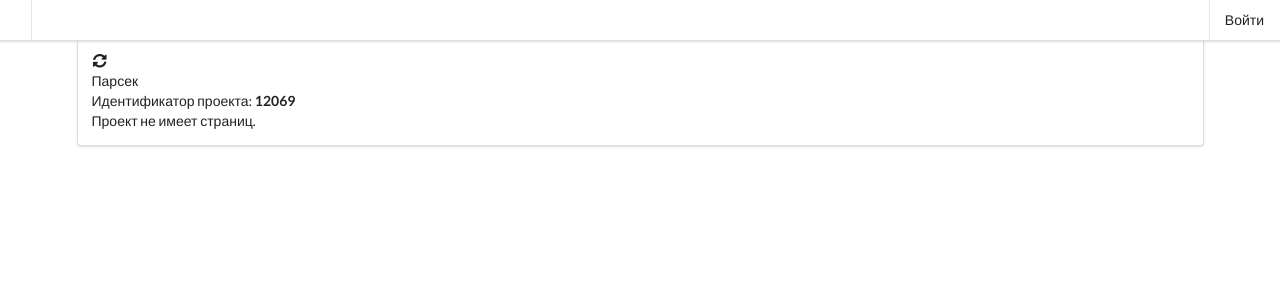
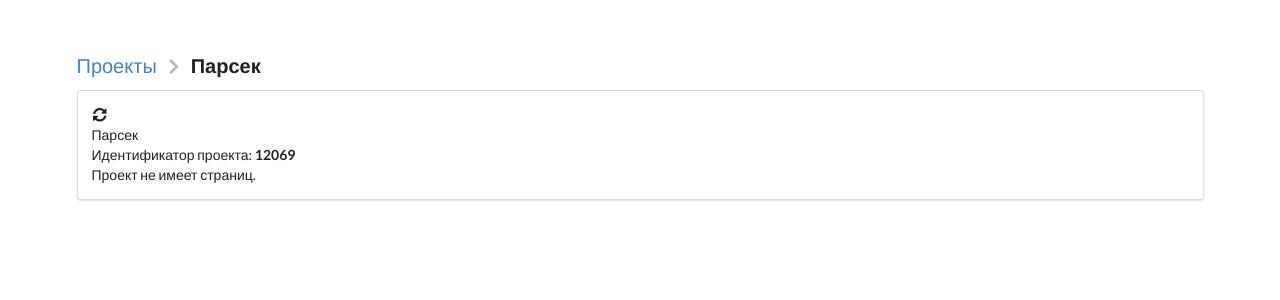
Before and after one commit to vesloguzov/TildaExport, a Django app: page /projects/12069/ in a window 1280 px wide. Shown: the top 300 px of the page. Run offline with Django 3.2, Linux system fonts and the light colour scheme; data comes from the database, SQL or seed files in the repository; data that the repository does not hold is empty.

Commit message:
krasota #14

```diff
--- a/templates/base.html
+++ b/templates/base.html
@@ -100,15 +100,23 @@
 </head>
 <body>
 
+
+<div class="ui borderless main menu">
+    <div class="ui container">
+
+{#        <div class="header item">#}
+{#            <img class="logo" src="https://openedu.urfu.ru/files/images/header/logo5.png">#}
+{#            Менеджер курсов РОО#}
+{#        </div>#}
+{#        <a href="/roo/courses/" class="item">Список курсов</a>#}
+{#        <a href="/roo/expertises/" class="item">Список экспертиз</a>#}
+{#        <a href="/roo/data/" class="item">Обновления данных</a>#}
+
+    </div>
+</div>
+
 <div class="ui container">
-<div class="ui top fixed menu">
-  <div class="item">
-{#    <img src="/images/logo.png">#}
-  </div>
-{#  <a class="item">Features</a>#}
-{#  <a class="item">Testimonials</a>#}
-  <a class="item right">Войти</a>
-</div>
+
     {% block content %}
     {% endblock %}
 </div>
```
